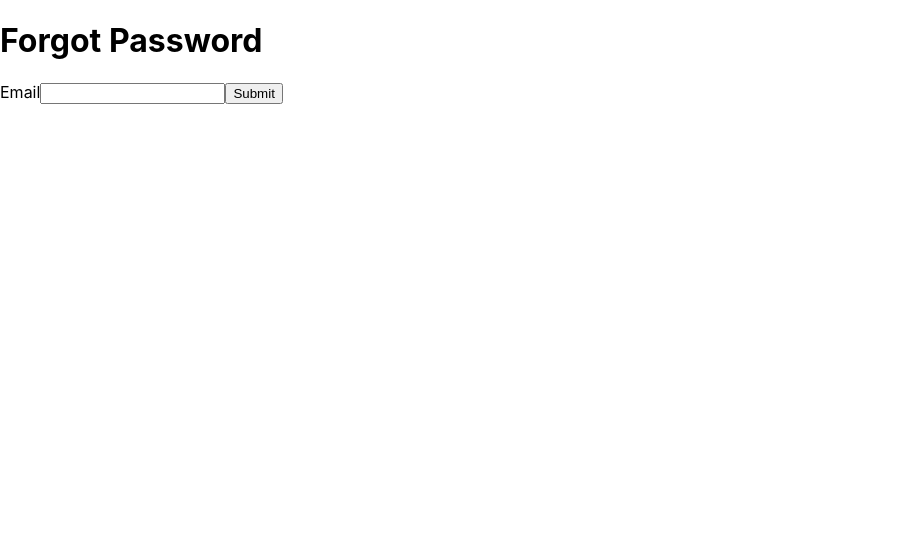
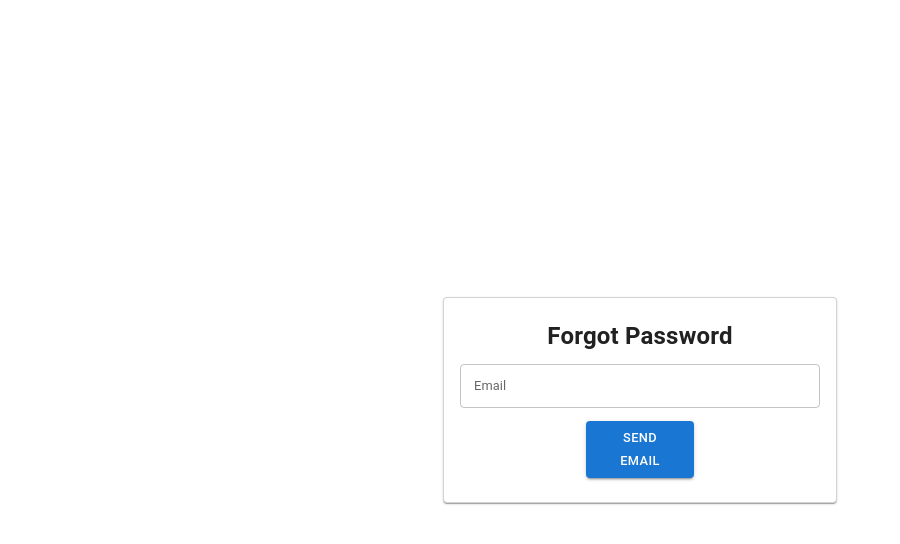
Before and after one commit to J3SSY-ANDU/expense-tracker, a React (Create React App) app in the folder frontend/: page /forgot-password in a window 1280 px wide. Shown: the top 544 px of the page, without its empty margins (0-900 px from the left). Built offline with nearby package versions, Linux system fonts and the light colour scheme.

Commit message:
forgot password, reset forgot password and verify email frontend updated

```diff
--- a/frontend/src/components/ForgotPassword.tsx
+++ b/frontend/src/components/ForgotPassword.tsx
@@ -1,32 +1,90 @@
 import { useState } from "react";
 import { ForgotPassword } from "../api";
+import {
+  Button,
+  Paper,
+  TextField,
+  Typography,
+  CircularProgress,
+} from "@mui/material";
 
 export function ForgotPasswordForm() {
   const [email, setEmail] = useState("");
+  const [loading, setLoading] = useState(false);
 
   const handleSubmit = async (e: React.FormEvent<HTMLFormElement>) => {
+    setLoading(true);
     e.preventDefault();
     try {
       await ForgotPassword(email);
+      setLoading(false);
       setEmail("");
     } catch (err) {
       console.error(`Error sending email ${err}`);
     }
   };
   return (
-    <div>
-      <h1>Forgot Password</h1>
-      <form onSubmit={handleSubmit}>
-        <label htmlFor="email">Email</label>
-        <input
+    <Paper
+      sx={{
+        display: "flex",
+        flexDirection: "column",
+        justifyContent: "center",
+        alignItems: "center",
+        gap: "0.8rem",
+        width: "20%",
+        minWidth: "360px",
+        padding: "1.5rem 1rem",
+        background: "#fff",
+        border: "1px solid #d3d3d3",
+        borderRadius: "4px",
+        margin: "auto",
+        position: "absolute",
+        top: 0,
+        bottom: 0,
+        left: 0,
+        right: 0,
+        height: "fit-content",
+      }}
+    >
+      <Typography variant="h4" sx={{ fontWeight: "600", fontSize: "1.5rem" }}>
+        Forgot Password
+      </Typography>
+      <form
+        onSubmit={handleSubmit}
+        style={{
+          display: "flex",
+          flexDirection: "column",
+          gap: "0.8rem",
+          width: "100%",
+        }}
+      >
+        <TextField
           type="email"
           id="email"
           name="email"
+          label="Email"
           value={email}
           onChange={(e) => setEmail(e.target.value)}
+          sx={{
+            width: "100%",
+            "& .MuiInputBase-input": {
+              fontSize: "0.8rem", // Font size for the input text
+              paddingY: "0.8rem",
+            },
+            "& .MuiInputLabel-root": {
+              fontSize: "0.8rem", // Font size for the label text
+              lineHeight: "1em",
+            },
+          }}
         />
-        <button type="submit">Submit</button>
+        <Button
+          type="submit"
+          variant="contained"
+          sx={{ width: "30%", fontSize: "0.8rem", alignSelf: "center" }}
+        >
+          {loading ? <CircularProgress size={24} /> : "Send Email"}
+        </Button>
       </form>
-    </div>
+    </Paper>
   );
 }
--- a/frontend/src/components/ResetForgotPassword.tsx
+++ b/frontend/src/components/ResetForgotPassword.tsx
@@ -1,12 +1,21 @@
 import { useState } from "react";
 import { ResetForgotPassword } from "../api";
+import {
+  TextField,
+  Typography,
+  Button,
+  Paper,
+  CircularProgress,
+} from "@mui/material";
 
 export function ResetForgotPasswordForm() {
   const [password, setPassword] = useState("");
   const [confirmPassword, setConfirmPassword] = useState("");
   const [token, setToken] = useState("");
+  const [loading, setLoading] = useState(false);
 
   const handleSubmit = async (e: React.FormEvent<HTMLFormElement>) => {
+    setLoading(true);
     e.preventDefault();
     if (password !== confirmPassword) {
       console.error("Passwords do not match");
@@ -25,6 +34,7 @@ export function ResetForgotPasswordForm() {
         return;
       }
       await ResetForgotPassword(token, password);
+      setLoading(false);
       setPassword("");
       setConfirmPassword("");
     } catch (err) {
@@ -32,27 +42,86 @@ export function ResetForgotPasswordForm() {
     }
   };
   return (
-    <div>
-      <h1>Reset Forgot Password</h1>
-      <form onSubmit={handleSubmit}>
-        <label htmlFor="password">Password</label>
-        <input
+    <Paper
+      sx={{
+        display: "flex",
+        flexDirection: "column",
+        justifyContent: "center",
+        alignItems: "center",
+        gap: "0.8rem",
+        width: "20%",
+        minWidth: "360px",
+        padding: "1.5rem 1rem",
+        background: "#fff",
+        border: "1px solid #d3d3d3",
+        borderRadius: "4px",
+        margin: "auto",
+        position: "absolute",
+        top: 0,
+        bottom: 0,
+        left: 0,
+        right: 0,
+        height: "fit-content",
+      }}
+    >
+      <Typography variant="h4" sx={{ fontSize: "1.5rem", fontWeight: "600" }}>
+        Reset Forgot Password
+      </Typography>
+      <form
+        onSubmit={handleSubmit}
+        style={{
+          display: "flex",
+          flexDirection: "column",
+          gap: "0.8rem",
+          width: "100%",
+        }}
+      >
+        <TextField
           type="password"
           id="password"
+          label="Password"
           name="password"
           value={password}
           onChange={(e) => setPassword(e.target.value)}
+          sx={{
+            width: "100%",
+            "& .MuiInputBase-input": {
+              fontSize: "0.8rem", // Font size for the input text
+              paddingY: "0.8rem",
+            },
+            "& .MuiInputLabel-root": {
+              fontSize: "0.8rem", // Font size for the label text
+              lineHeight: "1em",
+            },
+          }}
         />
-        <label htmlFor="confirmPassword">Confirm Password</label>
-        <input
+        <TextField
           type="password"
           id="confirmPassword"
           name="confirmPassword"
+          label="Confirm Password"
           value={confirmPassword}
           onChange={(e) => setConfirmPassword(e.target.value)}
+          sx={{
+            width: "100%",
+            "& .MuiInputBase-input": {
+              fontSize: "0.8rem", // Font size for the input text
+              paddingY: "0.8rem",
+            },
+            "& .MuiInputLabel-root": {
+              fontSize: "0.8rem", // Font size for the label text
+              lineHeight: "1em",
+            },
+          }}
         />
-        <button type="submit">Submit</button>
+        <Button
+          type="submit"
+          variant="contained"
+          sx={{ width: "30%", alignSelf: "center", fontSize: "0.8rem" }}
+        >
+          {loading ? <CircularProgress size={24} /> : "Submit"}
+        </Button>
       </form>
-    </div>
+    </Paper>
   );
 }
--- a/frontend/src/components/VerifyEmail.tsx
+++ b/frontend/src/components/VerifyEmail.tsx
@@ -36,7 +36,7 @@ export function VerifyEmail() {
         alignItems: "center",
         gap: "0.8rem",
         width: "20%",
-        minWidth: "500px",
+        minWidth: "360px",
         padding: "1.5rem 1rem",
         background: "#fff",
         border: "1px solid #d3d3d3",
@@ -50,10 +50,13 @@ export function VerifyEmail() {
         height: "fit-content",
       }}
     >
-      <Typography variant="h4" sx={{ fontWeight: "600", fontSize: "2rem" }}>
+      <Typography variant="h4" sx={{ fontWeight: "600", fontSize: "1.5rem" }}>
         Verify your email
       </Typography>
-      <Typography variant="body1" sx={{ fontSize: "1rem", fontWeight: "400" }}>
+      <Typography
+        variant="body1"
+        sx={{ fontSize: "0.8rem", fontWeight: "400" }}
+      >
         We have sent you an email with a verification link. Please click on the
         link to verify your email.
       </Typography>
@@ -61,6 +64,7 @@ export function VerifyEmail() {
         variant="contained"
         color="primary"
         onClick={() => ResendVerificationEmail(token!)}
+        sx={{ fontSize: "0.8rem", width: "100%" }}
       >
         Resend email
       </Button>
```
